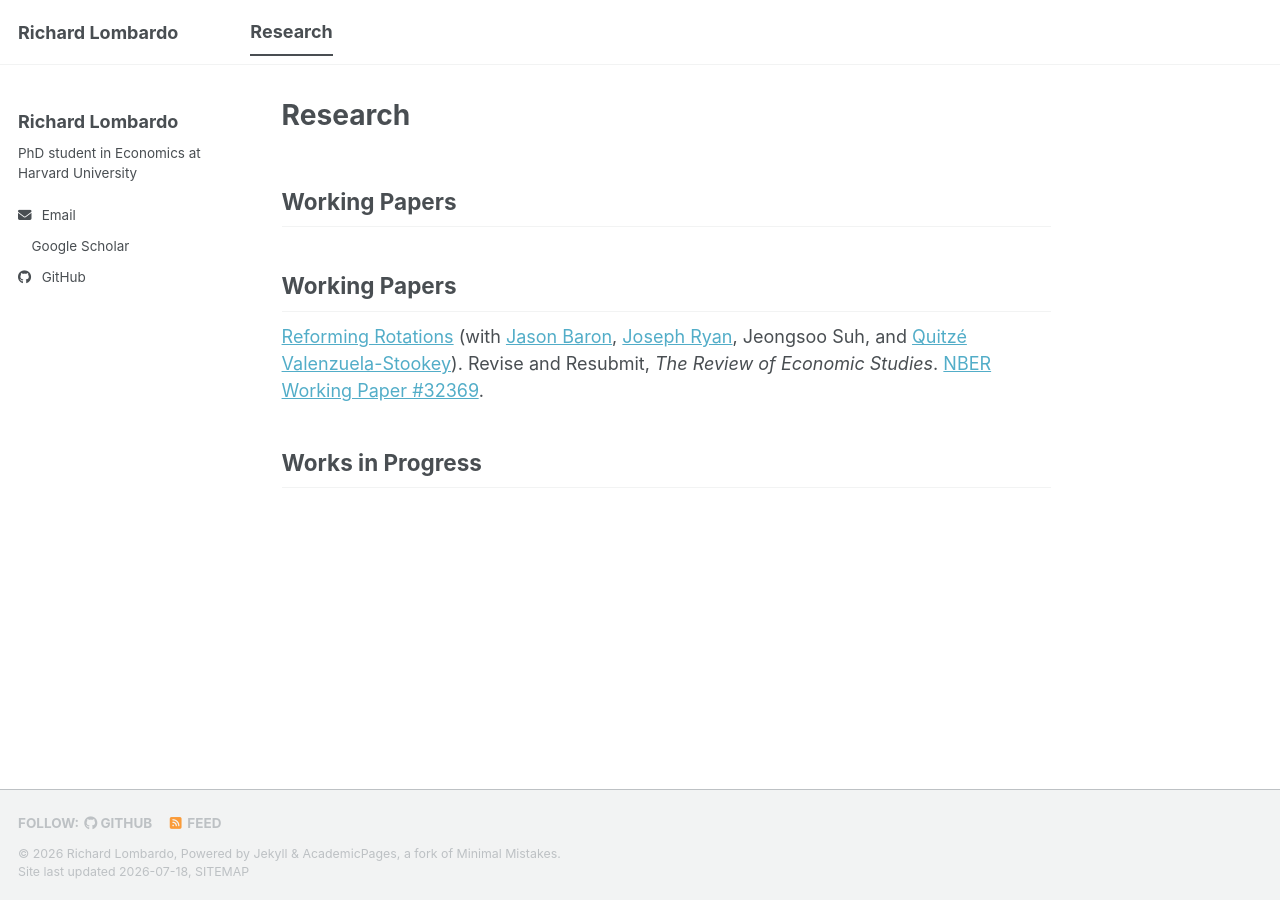
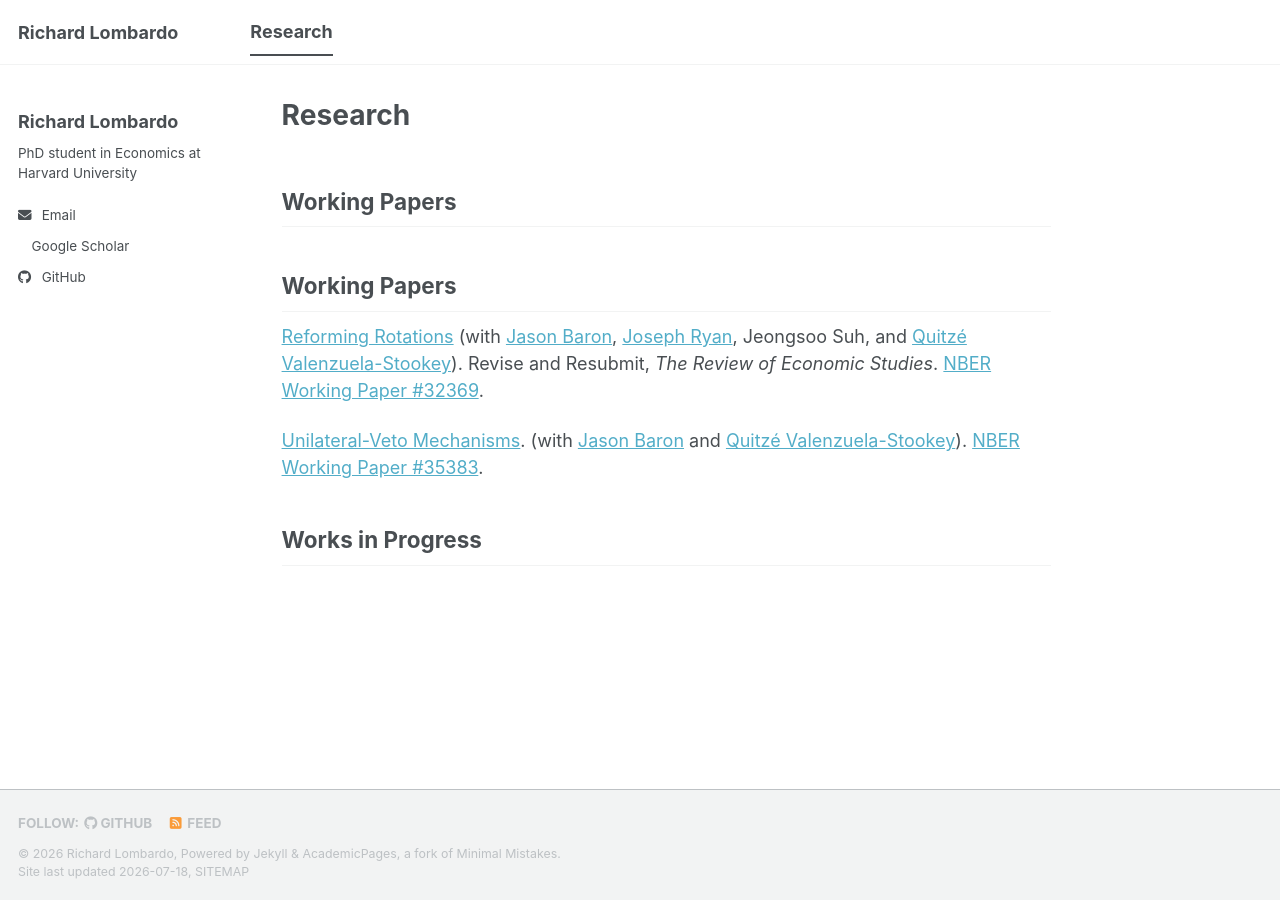
Before and after one commit to richardlombardo/richardlombardo.github.io, a Jekyll site: the page built from _pages/research.md, in a window 1280 px wide. Built offline with Jekyll 4.4.1, drawn with Linux system fonts in a browser that asks for light colours; a style sheet for code colours, icons or effects is not loaded.

Commit message:
Update research page with new paper links
Added links to new working papers and collaborators.

```diff
--- a/_pages/research.md
+++ b/_pages/research.md
@@ -23,4 +23,13 @@ Revise and Resubmit, *The Review of Economic Studies*.
 <a href="https://www.nber.org/papers/w32369"
 target="_blank" rel="noopener noreferrer">NBER Working Paper #32369</a>.
 
+<a href="https://drive.google.com/file/d/1dqGwJIJFnZub7g3UBGqm1TPZzJcJN4nQ/view"
+   target="_blank" rel="noopener noreferrer">Unilateral-Veto Mechanisms</a>.
+(with <a href="https://sites.google.com/view/jasonbaron/home"
+target="_blank" rel="noopener noreferrer">Jason Baron</a> and
+<a href="https://www.quitzevalenzuelastookey.com/about"
+target="_blank" rel="noopener noreferrer">Quitzé Valenzuela-Stookey</a>).
+<a href="https://www.nber.org/papers/w35383"
+target="_blank" rel="noopener noreferrer">NBER Working Paper #35383</a>.
+
 ## Works in Progress
```
